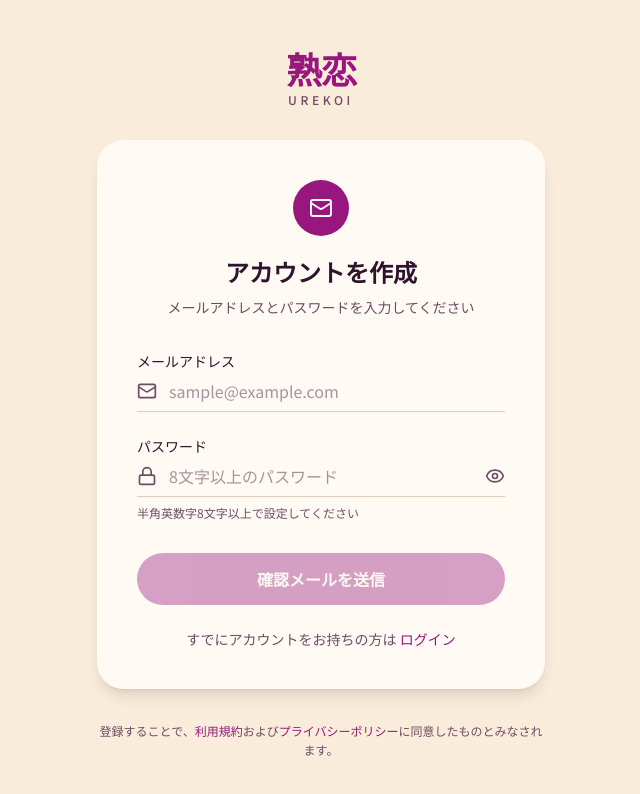
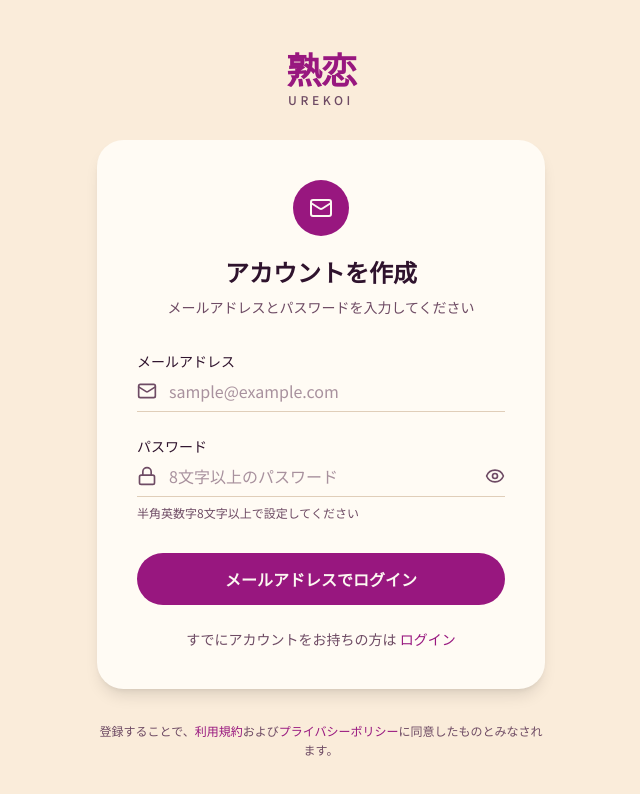
Before and after one commit to koudai001/urekoi, a Next.js app in the folder apps/web/: page /signup in a window 1280 px wide. Shown: the top 794 px of the page, without its empty margins (319-959 px from the left). Built offline with nearby package versions, Linux system fonts and the light colour scheme.

Commit message:
feat: update submit button text and remove disabled logic
Co-authored-by: KOUDAI AKIWA <76676272+koudai001@users.noreply.github.com>

```diff
--- a/apps/web/app/signup/page.tsx
+++ b/apps/web/app/signup/page.tsx
@@ -7,8 +7,6 @@ export default function SignupPage() {
   const [email, setEmail] = useState("")
   const [password, setPassword] = useState("")
   const [showPassword, setShowPassword] = useState(false)
-
-  const canSubmit = email.trim().length > 0 && password.length >= 8
 
   return (
     <main className="flex min-h-svh flex-col items-center justify-center bg-background px-4 py-12">
@@ -105,10 +103,9 @@ export default function SignupPage() {
           {/* 送信ボタン */}
           <button
             type="submit"
-            disabled={!canSubmit}
-            className="mt-2 w-full rounded-full bg-primary py-3.5 text-base font-bold text-primary-foreground transition-opacity hover:opacity-90 disabled:cursor-not-allowed disabled:opacity-40"
+            className="mt-2 w-full rounded-full bg-primary py-3.5 text-base font-bold text-primary-foreground transition-opacity hover:opacity-90"
           >
-            確認メールを送信
+            メールアドレスでログイン
           </button>
         </form>
 
```
